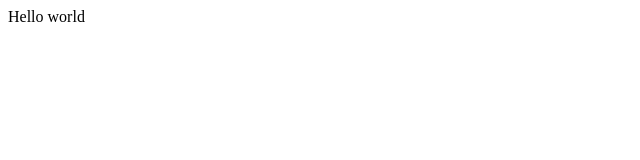
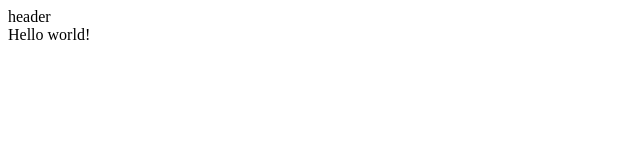
Before and after one commit to ValerkaMeladze/my-project, a plain HTML site: page index.html in a window 1280 px wide. Shown: the whole page, without its empty margins (0-640 px from the left). Drawn offline with Linux system fonts and the light colour scheme.

Commit message:
add header text

```diff
--- a/index.html
+++ b/index.html
@@ -7,8 +7,8 @@
   <title>My project</title>
 </head>
 <body>
-  <header></header>
+  <header>header</header>
   <main></main>
-  <footer>Hello world</footer>
+  <footer>Hello world!</footer>
 </body>
 </html>
```
